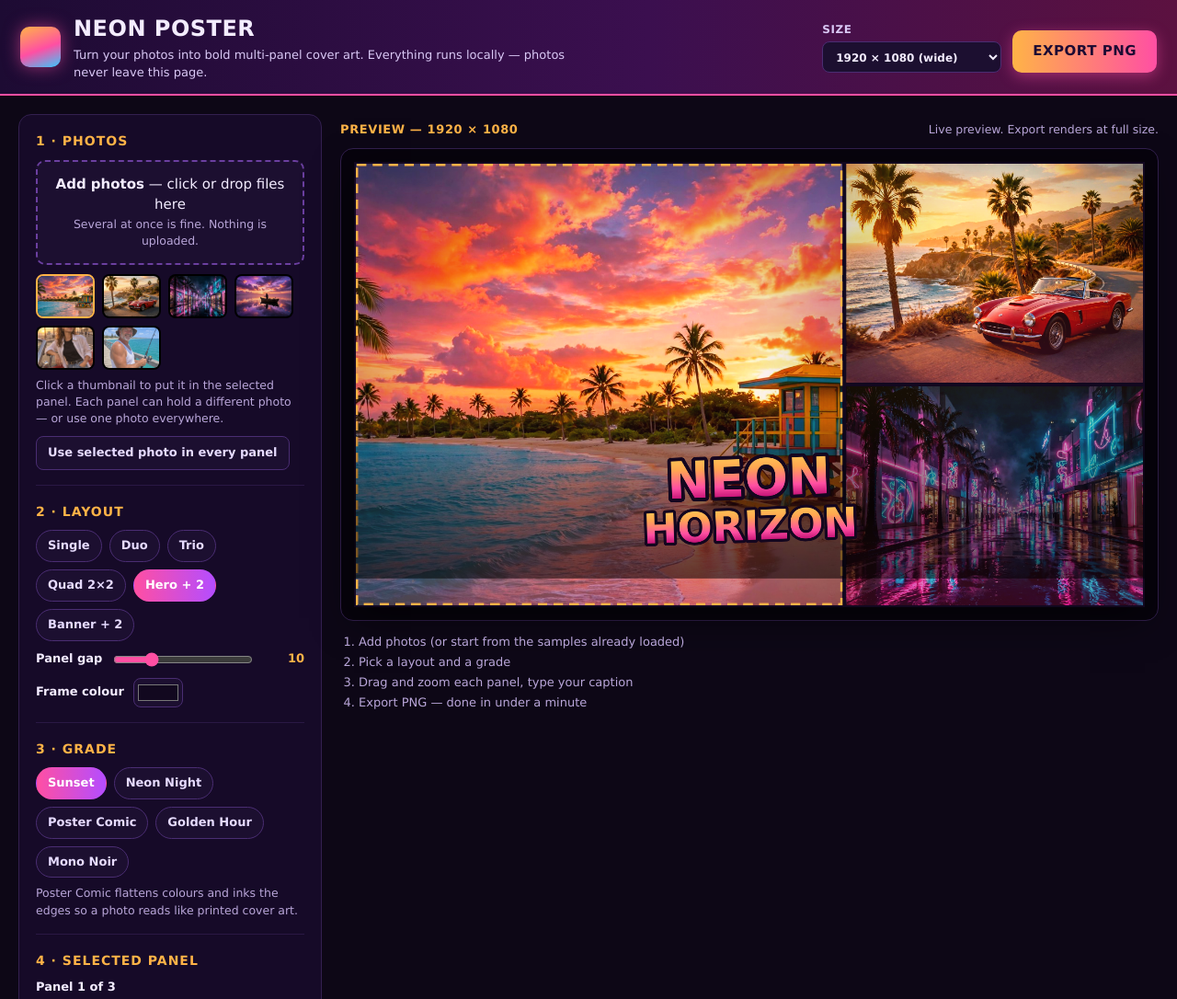
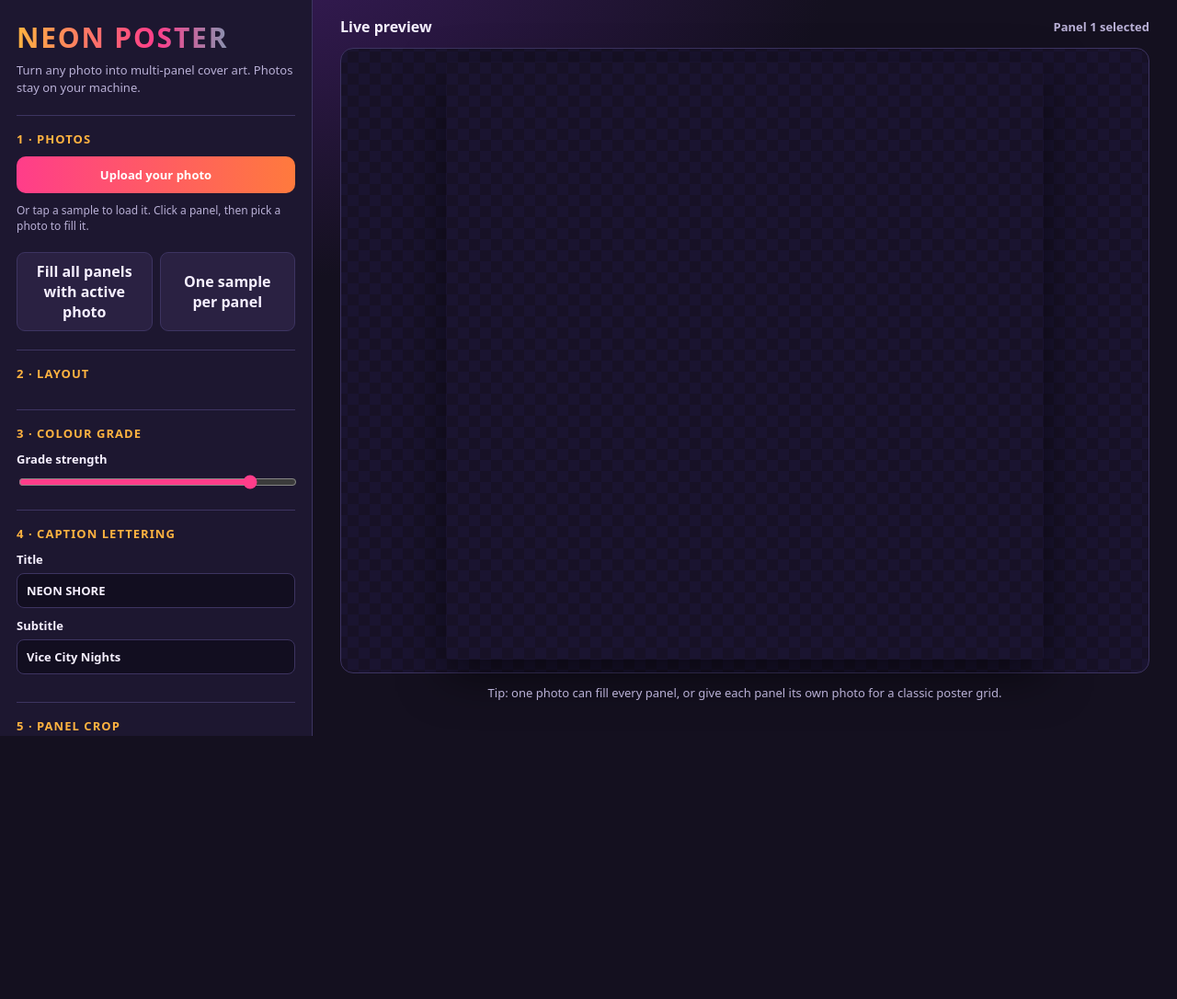
Before and after one commit to Kyamii21/gta6-cover-art-01, a plain HTML site: page app/index.html in a window 1280 px wide. Shown: the top 1086 px of the page at 92% size. After the commit the page ends 800 px from the top, so only its background shows below. Drawn offline with Linux system fonts and the light colour scheme.

Commit message:
Add files via upload

```diff
--- a/app/index.html
+++ b/app/index.html
@@ -3,98 +3,90 @@
 <head>
 <meta charset="utf-8">
 <meta name="viewport" content="width=device-width, initial-scale=1">
-<title>Neon Poster — Cover Art Maker</title>
+<title>Neon Poster — GTA-Style Cover Maker</title>
 <link rel="stylesheet" href="./style.css">
 </head>
 <body>
-<header class="topbar">
-  <div class="brand">
-    <span class="brand-mark" aria-hidden="true"></span>
-    <div>
-      <h1>Neon Poster</h1>
-      <p>Turn your photos into bold multi-panel cover art. Everything runs locally — photos never leave this page.</p>
-    </div>
-  </div>
-  <div class="export-box">
-    <label class="size-pick">Size
-      <select id="export-size">
-        <option value="1920x1080">1920 × 1080 (wide)</option>
-        <option value="1080x1080">1080 × 1080 (square)</option>
-        <option value="1080x1350">1080 × 1350 (portrait)</option>
-      </select>
-    </label>
-    <button id="export" type="button">Export PNG</button>
-  </div>
-</header>
+<div id="studio" class="studio">
+  <aside id="controlPanel" class="control-panel">
+    <header class="brand">
+      <h1>NEON POSTER</h1>
+      <p class="tagline">Turn any photo into multi-panel cover art. Photos stay on your machine.</p>
+    </header>
 
-<main class="layout">
-  <aside class="panel controls">
-    <section>
+    <section class="control-group" aria-label="Photos">
       <h2>1 · Photos</h2>
-      <label class="drop" id="drop">
-        <input id="photo-input" type="file" accept="image/*" multiple>
-        <span><strong>Add photos</strong> — click or drop files here</span>
-        <small>Several at once is fine. Nothing is uploaded.</small>
+      <label class="upload-button">
+        <span>Upload your photo</span>
+        <input id="photoUpload" type="file" accept="image/*" multiple>
       </label>
-      <div id="thumbs" class="thumbs" aria-label="Your photos"></div>
-      <p class="hint">Click a thumbnail to put it in the selected panel. Each panel can hold a different photo — or use one photo everywhere.</p>
-      <button id="fill-all" type="button" class="ghost">Use selected photo in every panel</button>
+      <p class="hint">Or tap a sample to load it. Click a panel, then pick a photo to fill it.</p>
+      <div id="sampleStrip" class="sample-strip"></div>
+      <div class="row-buttons">
+        <button id="fillAllPanels" type="button">Fill all panels with active photo</button>
+        <button id="cycleSamples" type="button">One sample per panel</button>
+      </div>
     </section>
 
-    <section>
+    <section class="control-group" aria-label="Layout">
       <h2>2 · Layout</h2>
-      <div id="layouts" class="chips" role="radiogroup" aria-label="Layout"></div>
-      <label class="row">Panel gap <input id="gap" type="range" min="0" max="40" step="1" value="10"><span id="gap-val">10</span></label>
-      <label class="row">Frame colour <input id="frame-color" type="color" value="#12081f"></label>
+      <div id="layoutPicker" class="picker-grid"></div>
     </section>
 
-    <section>
-      <h2>3 · Grade</h2>
-      <div id="grades" class="chips" role="radiogroup" aria-label="Colour grade"></div>
-      <p class="hint">Poster Comic flattens colours and inks the edges so a photo reads like printed cover art.</p>
+    <section class="control-group" aria-label="Colour grade">
+      <h2>3 · Colour grade</h2>
+      <div id="gradePicker" class="picker-grid"></div>
+      <label class="slider-label">Grade strength
+        <input id="gradeStrength" type="range" min="0" max="100" value="85">
+      </label>
     </section>
 
-    <section>
-      <h2>4 · Selected panel</h2>
-      <p id="panel-name" class="hint strong">Panel 1</p>
-      <label class="row">Zoom <input id="zoom" type="range" min="1" max="3" step="0.01" value="1"><span id="zoom-val">1.00×</span></label>
-      <div class="row buttons">
-        <button id="reset-panel" type="button" class="ghost">Reset framing</button>
-        <button id="clear-panel" type="button" class="ghost">Clear panel</button>
-      </div>
-      <p class="hint">Drag on the preview to reposition. Scroll over a panel to zoom it. Click a panel to select it.</p>
+    <section class="control-group" aria-label="Caption lettering">
+      <h2>4 · Caption lettering</h2>
+      <label>Title
+        <input id="captionTitle" type="text" maxlength="28" value="NEON SHORE">
+      </label>
+      <label>Subtitle
+        <input id="captionSubtitle" type="text" maxlength="40" value="Vice City Nights">
+      </label>
+      <div id="letteringPicker" class="picker-grid"></div>
     </section>
 
-    <section>
-      <h2>5 · Caption</h2>
-      <label class="stack">Line 1 <input id="cap1" type="text" maxlength="28" value="NEON"></label>
-      <label class="stack">Line 2 <input id="cap2" type="text" maxlength="28" value="HORIZON"></label>
-      <div id="cap-styles" class="chips" role="radiogroup" aria-label="Caption style"></div>
-      <label class="row">Size <input id="cap-size" type="range" min="40" max="220" step="1" value="100"><span id="cap-size-val">100%</span></label>
-      <label class="row">Outline <input id="cap-outline" type="range" min="0" max="30" step="1" value="14"><span id="cap-outline-val">14</span></label>
-      <label class="row">Vertical <input id="cap-y" type="range" min="0" max="100" step="1" value="86"><span id="cap-y-val">86%</span></label>
-      <label class="row">Tilt <input id="cap-tilt" type="range" min="-8" max="8" step="0.5" value="-2"><span id="cap-tilt-val">-2°</span></label>
+    <section class="control-group" aria-label="Panel crop">
+      <h2>5 · Panel crop</h2>
+      <p class="hint">Drag a panel on the cover to reposition. Scroll or use the slider to zoom.</p>
+      <label class="slider-label">Zoom selected panel
+        <input id="panelZoom" type="range" min="100" max="300" value="100">
+      </label>
+      <div class="row-buttons">
+        <button id="resetPanel" type="button">Reset panel</button>
+        <button id="resetAllPanels" type="button">Reset all</button>
+      </div>
     </section>
 
-    <p id="status" role="status"></p>
+    <section class="control-group" aria-label="Export">
+      <h2>6 · Export PNG</h2>
+      <div id="sizePicker" class="picker-grid"></div>
+      <button id="exportCover" type="button" class="export-button">Export cover PNG</button>
+      <p id="statusLine" class="status" role="status"></p>
+    </section>
   </aside>
 
-  <section class="stage">
-    <div class="stage-head">
-      <span id="stage-label">Preview — 1920 × 1080</span>
-      <span class="hint">Live preview. Export renders at full size.</span>
+  <main class="stage">
+    <div class="stage-toolbar">
+      <span id="stageLabel">Live preview</span>
+      <span id="panelLabel" class="panel-label">Panel 1 selected</span>
     </div>
-    <div class="canvas-wrap">
-      <canvas id="cover" width="1920" height="1080" aria-label="Cover preview"></canvas>
+    <div id="canvasWrap" class="canvas-wrap">
+      <canvas id="coverCanvas" width="1080" height="1080" aria-label="Cover preview"></canvas>
     </div>
-    <ol class="steps">
-      <li>Add photos (or start from the samples already loaded)</li>
-      <li>Pick a layout and a grade</li>
-      <li>Drag and zoom each panel, type your caption</li>
-      <li>Export PNG — done in under a minute</li>
-    </ol>
-  </section>
-</main>
+    <p class="stage-hint">Tip: one photo can fill every panel, or give each panel its own photo for a classic poster grid.</p>
+  </main>
+</div>
+
+<div id="shotStage" class="shot-stage" hidden>
+  <canvas id="shotCanvas" aria-label="Exported cover"></canvas>
+</div>
 
 <script type="module" src="./src/main.js"></script>
 </body>
--- a/app/style.css
+++ b/app/style.css
@@ -1,127 +1,92 @@
-@font-face {
-  font-family: "Poster Sans";
-  src: url("./fonts/DejaVuSans-Bold.ttf") format("truetype");
-  font-weight: 700;
-  font-style: normal;
+:root {
+  --ink: #14101f;
+  --paper: #fff7ee;
+  --panel-bg: #1d1730;
+  --panel-card: #2a2142;
+  --accent-pink: #ff3d8a;
+  --accent-teal: #19e3d3;
+  --accent-gold: #ffb340;
+  --text: #f6f0ff;
+  --muted: #b9b0d6;
+  --border: #3d3461;
 }
-@font-face {
-  font-family: "Poster Sans";
-  src: url("./fonts/DejaVuSans.ttf") format("truetype");
-  font-weight: 400;
-  font-style: normal;
+* { box-sizing: border-box; }
+html, body { margin: 0; height: 100%; }
+body {
+  font-family: system-ui, -apple-system, "Segoe UI", Roboto, Helvetica, Arial, sans-serif;
+  background: radial-gradient(1200px 700px at 20% -10%, #3a1c5c 0%, #14101f 55%) fixed, #14101f;
+  color: var(--text);
 }
-
-* { box-sizing: border-box; }
-html, body { margin: 0; }
-body {
-  background: #0d0716;
-  color: #f3ecff;
-  font: 15px/1.45 "Poster Sans", system-ui, sans-serif;
-  min-height: 100vh;
-  display: flex;
-  flex-direction: column;
+.studio { display: flex; min-height: 100vh; }
+.control-panel {
+  width: 340px; flex: 0 0 340px; overflow-y: auto; max-height: 100vh;
+  padding: 20px 18px 28px; background: var(--panel-bg); border-right: 1px solid var(--border);
 }
-
-.topbar {
-  display: flex;
-  justify-content: space-between;
-  align-items: center;
-  gap: 24px;
-  padding: 14px 22px;
-  background: linear-gradient(90deg, #1d0b33, #3b0f4f 55%, #5c1140);
-  border-bottom: 2px solid #ff4fa3;
+.brand h1 {
+  margin: 0; font-size: 30px; letter-spacing: 0.06em; font-weight: 900;
+  background: linear-gradient(90deg, var(--accent-gold), var(--accent-pink), var(--accent-teal));
+  -webkit-background-clip: text; background-clip: text; color: transparent;
 }
-.brand { display: flex; gap: 14px; align-items: center; }
-.brand-mark {
-  width: 44px; height: 44px; flex: none;
-  border-radius: 10px;
-  background: linear-gradient(160deg, #ffb347 0%, #ff4fa3 55%, #37c8ff 100%);
-  box-shadow: 0 0 18px rgba(255, 79, 163, 0.55);
+.tagline { margin: 6px 0 0; color: var(--muted); font-size: 13px; line-height: 1.45; }
+.control-group { margin-top: 20px; padding-top: 16px; border-top: 1px solid var(--border); }
+.control-group h2 { margin: 0 0 10px; font-size: 13px; letter-spacing: 0.08em; text-transform: uppercase; color: var(--accent-gold); }
+.control-group label { display: flex; flex-direction: column; gap: 6px; font-size: 13px; font-weight: 600; margin-bottom: 10px; }
+.control-group input[type="text"] {
+  font: inherit; padding: 9px 10px; border-radius: 8px; border: 1px solid var(--border);
+  background: #120e20; color: var(--text);
 }
-.brand h1 { margin: 0; font-size: 24px; letter-spacing: 0.5px; text-transform: uppercase; }
-.brand p { margin: 2px 0 0; color: #d9c8f5; font-size: 13px; max-width: 560px; }
-.export-box { display: flex; gap: 12px; align-items: end; flex: none; }
-.size-pick { display: flex; flex-direction: column; gap: 4px; font-size: 12px; font-weight: 700; text-transform: uppercase; letter-spacing: 0.6px; color: #d9c8f5; }
-select, input[type="text"] {
-  font: inherit; color: #f3ecff; background: #1c0f30;
-  border: 1px solid #4a2d72; border-radius: 8px; padding: 8px 10px;
+.slider-label { font-size: 13px; font-weight: 600; }
+input[type="range"] { width: 100%; accent-color: var(--accent-pink); }
+.upload-button {
+  display: block; text-align: center; cursor: pointer; padding: 11px; border-radius: 10px;
+  background: linear-gradient(90deg, var(--accent-pink), #ff7a3d); color: #fff; font-weight: 800;
 }
-#export {
-  font: inherit; font-weight: 700; text-transform: uppercase; letter-spacing: 0.5px;
-  padding: 12px 22px; border: 0; border-radius: 10px; cursor: pointer;
-  color: #1d0b33; background: linear-gradient(90deg, #ffb347, #ff4fa3);
-  box-shadow: 0 4px 16px rgba(255, 79, 163, 0.45);
+.upload-button input { display: none; }
+.hint { color: var(--muted); font-size: 12px; line-height: 1.45; margin: 8px 0; }
+.sample-strip { display: grid; grid-template-columns: repeat(3, 1fr); gap: 8px; margin: 10px 0; }
+.sample-thumb {
+  padding: 0; border: 2px solid transparent; border-radius: 10px; overflow: hidden; cursor: pointer;
+  background: #000; aspect-ratio: 4 / 3;
 }
-#export:hover { filter: brightness(1.08); }
-
-.layout { display: flex; gap: 20px; padding: 20px; align-items: flex-start; flex: 1; }
-.controls {
-  width: 330px; flex: none; display: flex; flex-direction: column; gap: 18px;
-  background: #160a28; border: 1px solid #33204f; border-radius: 14px; padding: 18px;
+.sample-thumb img { width: 100%; height: 100%; object-fit: cover; display: block; }
+.sample-thumb.active { border-color: var(--accent-teal); }
+.picker-grid { display: grid; grid-template-columns: 1fr 1fr; gap: 8px; }
+.picker-button {
+  font: inherit; font-size: 12px; font-weight: 700; padding: 9px 8px; border-radius: 9px;
+  border: 1px solid var(--border); background: var(--panel-card); color: var(--text); cursor: pointer; text-align: left;
 }
-.controls section { border-bottom: 1px solid #2a1844; padding-bottom: 16px; }
-.controls section:last-of-type { border-bottom: 0; }
-.controls h2 { margin: 0 0 10px; font-size: 14px; text-transform: uppercase; letter-spacing: 1px; color: #ffb347; }
-.hint { color: #b9a6d9; font-size: 12.5px; margin: 8px 0 0; }
-.hint.strong { color: #f3ecff; font-weight: 700; font-size: 13px; margin: 0 0 8px; }
-
-.drop {
-  display: flex; flex-direction: column; gap: 2px; padding: 14px;
-  border: 2px dashed #6b3fa0; border-radius: 10px; cursor: pointer; text-align: center;
-  background: #1c0f30;
+.picker-button small { display: block; font-weight: 500; color: var(--muted); margin-top: 2px; }
+.picker-button.active { border-color: var(--accent-pink); background: #3a2456; box-shadow: inset 0 0 0 1px var(--accent-pink); }
+.row-buttons { display: flex; gap: 8px; flex-wrap: wrap; }
+.row-buttons button, .export-button {
+  font: inherit; font-weight: 700; padding: 9px 10px; border-radius: 9px; border: 1px solid var(--border);
+  background: var(--panel-card); color: var(--text); cursor: pointer; flex: 1;
 }
-.drop.dragging { border-color: #ff4fa3; background: #2a1140; }
-.drop input { display: none; }
-.drop small { color: #b9a6d9; }
-.thumbs { display: flex; flex-wrap: wrap; gap: 8px; margin-top: 10px; }
-.thumbs button {
-  padding: 0; border: 2px solid transparent; border-radius: 8px; overflow: hidden;
-  width: 64px; height: 48px; cursor: pointer; background: #000;
+.export-button {
+  width: 100%; margin-top: 10px; border: 0; color: #14101f;
+  background: linear-gradient(90deg, var(--accent-teal), var(--accent-gold)); font-size: 15px; padding: 13px;
 }
-.thumbs button img { width: 100%; height: 100%; object-fit: cover; display: block; }
-.thumbs button.active { border-color: #ffb347; }
-
-.chips { display: flex; flex-wrap: wrap; gap: 8px; }
-.chips button {
-  font: inherit; font-size: 13px; font-weight: 700; padding: 7px 12px; border-radius: 999px;
-  border: 1px solid #4a2d72; background: #1c0f30; color: #e6dbff; cursor: pointer;
+.status { min-height: 18px; font-size: 12px; color: var(--accent-teal); margin: 8px 0 0; }
+.stage { flex: 1; display: flex; flex-direction: column; align-items: center; padding: 18px; min-width: 0; }
+.stage-toolbar { width: min(880px, 100%); display: flex; justify-content: space-between; align-items: center; margin-bottom: 12px; font-weight: 700; }
+.panel-label { color: var(--muted); font-weight: 600; font-size: 13px; }
+.canvas-wrap {
+  width: min(880px, 100%); display: flex; justify-content: center; align-items: center;
+  background: repeating-conic-gradient(#1a1430 0% 25%, #171126 0% 50%) 50% / 24px 24px;
+  border: 1px solid var(--border); border-radius: 14px; padding: 14px;
 }
-.chips button[aria-checked="true"] { background: linear-gradient(90deg, #ff4fa3, #b44dff); border-color: transparent; color: #fff; }
-
-.row { display: flex; align-items: center; gap: 10px; margin-top: 10px; font-size: 13px; font-weight: 700; }
-.row input[type="range"] { flex: 1; accent-color: #ff4fa3; }
-.row span { min-width: 44px; text-align: right; color: #ffb347; font-variant-numeric: tabular-nums; }
-.row.buttons { gap: 8px; }
-.stack { display: flex; flex-direction: column; gap: 5px; margin-top: 10px; font-size: 13px; font-weight: 700; }
-input[type="color"] { width: 54px; height: 32px; border: 1px solid #4a2d72; border-radius: 8px; background: #1c0f30; padding: 2px; }
-.ghost {
-  font: inherit; font-size: 13px; font-weight: 700; padding: 8px 12px; margin-top: 10px;
-  border-radius: 8px; border: 1px solid #4a2d72; background: #1c0f30; color: #e6dbff; cursor: pointer;
+#coverCanvas {
+  max-width: 100%; max-height: calc(100vh - 150px); width: auto; height: auto;
+  box-shadow: 0 18px 50px rgba(0,0,0,0.55); border-radius: 4px; touch-action: none; cursor: grab;
 }
-.ghost:hover { border-color: #ff4fa3; }
-#status { margin: 0; color: #7df0c0; font-size: 13px; min-height: 18px; }
-
-.stage { flex: 1; min-width: 0; }
-.stage-head { display: flex; justify-content: space-between; align-items: baseline; margin-bottom: 10px; }
-#stage-label { font-weight: 700; text-transform: uppercase; letter-spacing: 0.6px; font-size: 13px; color: #ffb347; }
-.canvas-wrap {
-  background: #07030d; border: 1px solid #33204f; border-radius: 14px; padding: 14px;
-  display: flex; justify-content: center;
+#coverCanvas.dragging { cursor: grabbing; }
+.stage-hint { color: var(--muted); font-size: 13px; margin: 12px 0 0; text-align: center; }
+.shot-stage { position: fixed; inset: 0; background: #000; display: flex; align-items: center; justify-content: center; }
+.shot-stage[hidden] { display: none; }
+#shotCanvas { width: 100vw; height: 100vh; object-fit: contain; display: block; }
+body.shot-cover .studio { display: none; }
+body.shot-cover { background: #000; }
+@media (max-width: 900px) {
+  .studio { flex-direction: column; }
+  .control-panel { width: auto; flex: none; max-height: none; }
 }
-canvas#cover {
-  max-width: 100%; height: auto; display: block; cursor: grab; touch-action: none;
-  box-shadow: 0 12px 40px rgba(0, 0, 0, 0.6);
-}
-canvas#cover:active { cursor: grabbing; }
-.steps { color: #b9a6d9; font-size: 13px; margin: 14px 0 0; padding-left: 20px; }
-.steps li { margin: 3px 0; }
-
-/* Screenshot modes: cover-only fills the viewport with the rendered cover. */
-body.shot-cover .topbar,
-body.shot-cover .controls,
-body.shot-cover .stage-head,
-body.shot-cover .steps { display: none; }
-body.shot-cover .layout { padding: 0; }
-body.shot-cover .stage { width: 100vw; }
-body.shot-cover .canvas-wrap { padding: 0; border: 0; border-radius: 0; background: #000; }
-body.shot-cover canvas#cover { width: 100vw; height: 100vh; object-fit: contain; box-shadow: none; cursor: default; }
```
